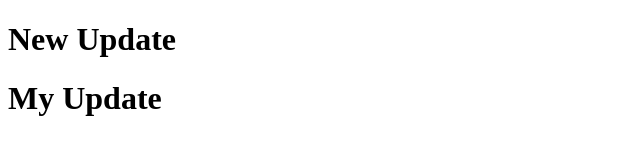
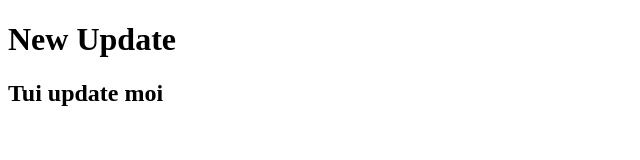
Before and after one commit to ANH48/demo_NMN, a plain HTML site: page index.html in a window 1280 px wide. Shown: the whole page, without its empty margins (0-640 px from the left). Drawn offline with Linux system fonts and the light colour scheme.

Commit message:
update lai 4

```diff
--- a/index.html
+++ b/index.html
@@ -7,6 +7,6 @@
 </head>
 <body>
     <h1>New Update</h1>
-    <h1>My Update</h1>
+    <h2>Tui update moi</h2>
 </body>
 </html>
```
